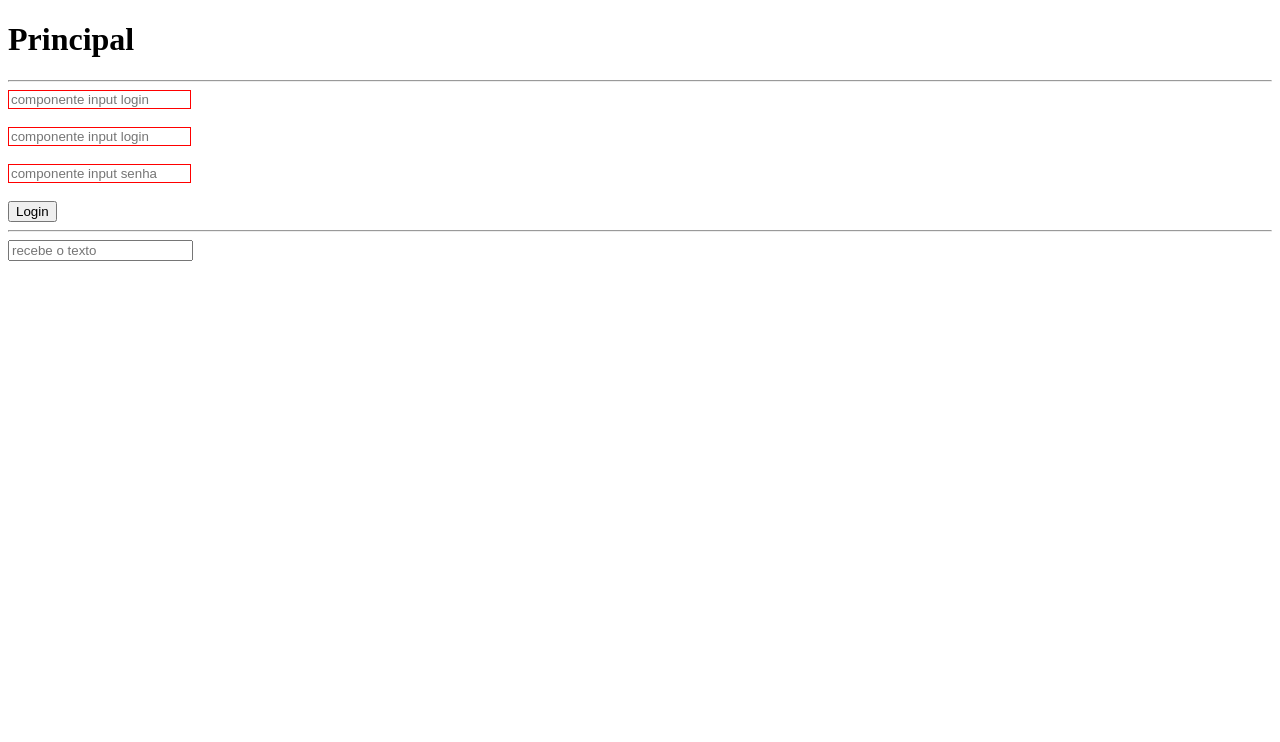
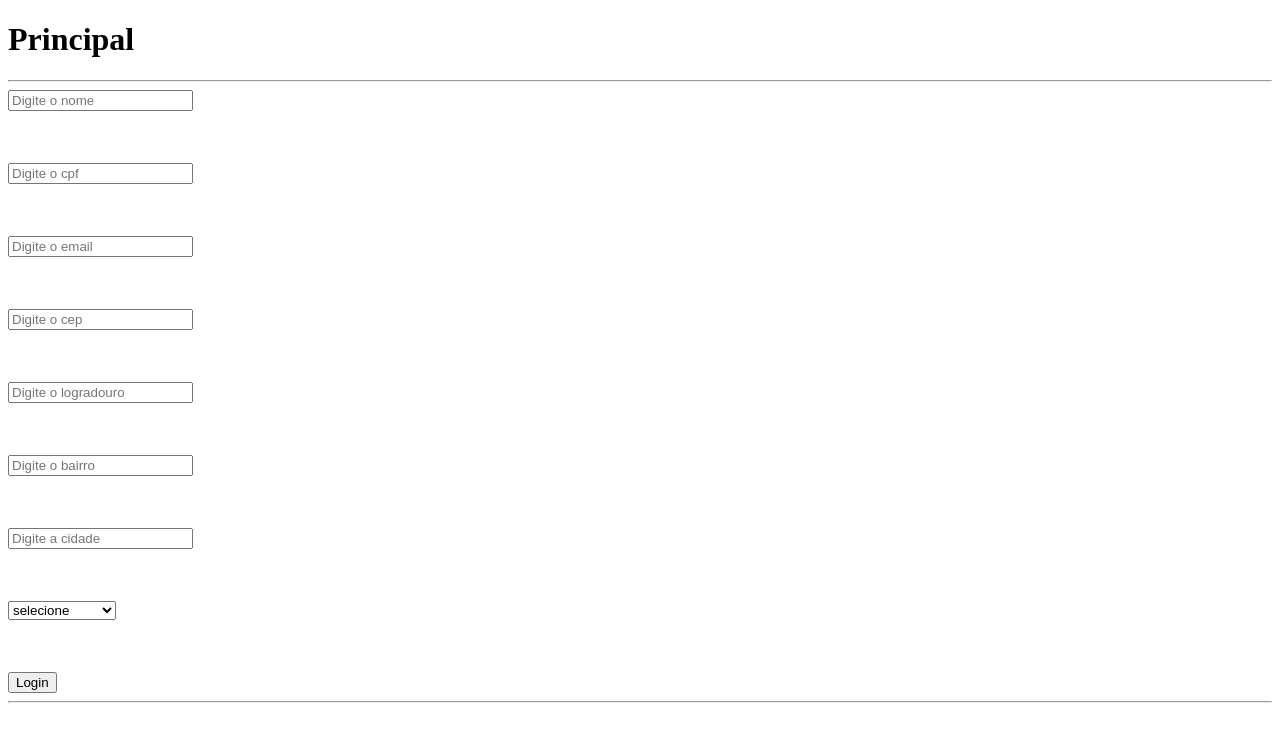
Before and after one commit to linconviana/callback-componente, a React (Create React App) app in the folder callback/: page / in a window 1280 px wide. Shown: the top 742 px of the page. Built offline with nearby package versions, Linux system fonts and the light colour scheme.

Commit message:
formulario unico com mascara, viacep api e dados para form

```diff
--- a/callback/package.json
+++ b/callback/package.json
@@ -10,6 +10,7 @@
     "@types/node": "^12.0.0",
     "@types/react": "^17.0.0",
     "@types/react-dom": "^17.0.0",
+    "axios": "^0.21.0",
     "react": "^17.0.2",
     "react-dom": "^17.0.2",
     "react-scripts": "4.0.3",
--- a/callback/src/App.tsx
+++ b/callback/src/App.tsx
@@ -1,30 +1,147 @@
 import React, { useState } from 'react';
 import './App.css';
-import Input from './components/Input';
+import { mascara, validarEmail } from './util/funcao';
+import { ViaCep } from './util/requestApi';
 
-type Usuario = {
-  login: '',
-  senha: ''
+type FormData = {
+  nome: string,
+  documento: string,
+  emil: string,
+  cep: string,
+  logradouro: string,
+  bairro: string,
+  localidade: string,
+  uf: string,
 }
+
+const AddressData = {
+  logradouro: '',
+  localidade: '',
+  bairro: '',
+  uf: '',
+  ddd: '',
+};
+
 //https://www.youtube.com/watch?v=Cg4QICsXhQ4
 function App() {
 
-  const [getUser, setGetUser] = useState<Usuario>({} as Usuario)
+  /// :: pegar valor do formulario
+  const [formData, setFormData] = useState<FormData>({} as FormData);
 
-  const getNome = (usuario: any, senha: any) =>{
-    setGetUser({
-      login: usuario,
-      senha: senha
-    })
+  /// :: exibir mensagem de erro
+  const [errorMessage, setErrorMessage] = useState('');
+
+  /// :: atualizar valor dos campos
+  const [documentValue, setDdocumentValue] = useState('');
+  const [cepValue, setCepValue] = useState('');
+  const [address, setAddress] = useState(AddressData);
+
+  /// :: enviar dados do formulario
+  const handleSubmit = (event: any) =>{
+
+    event.preventDefault();
+
+    const data = JSON.stringify(formData);
+
+    debugger
+
+  }
+
+  /// atualizar o valor dos input
+  const handleChange = (event: any) => {
+
+    const name = event.target.name;
+    const value = event.target.value;
+    let mask = '';
+
+    if(name === 'documento'){
+
+      mask = mascara(value, name);
+      setDdocumentValue(mask);
+    }
+    else if(name === 'cep'){
+      mask = mascara(value, name);
+      setCepValue(mask)
+    }
+
+    setFormData({...formData, [name] : value})
+  }
+
+  //https://pt.stackoverflow.com/questions/404856/como-pegar-o-valor-do-select
+  const estados = [
+    {id: "SP", name: 'São Paulo'},
+    {id: "RJ", name: 'Rio de Janeiro'},
+    {id: "MG", name: 'Minas Gerais'},
+    {id: "ES", name: 'Espirito Santo'},
+  ];
+
+  const onBlur = (event: any) => {
+
+    const name = event.target.name;
+    const value = event.target.value;
+
+    if(name === 'email'){
+
+      const status = validarEmail(value);
+      debugger
+      if(status){
+        setErrorMessage('');
+      }
+      else{
+        //setErrorMessage('E-mail no formato inválido!');
+        setCepValue('');
+      }
+    }
+    else if(name === 'cep'){
+
+      ViaCep(value.replace('-',''),setAddress);
+
+    }
+
   }
 
   return (
     <div>
       <h1>Principal</h1>
       <hr />
-      <Input dadosUsuario={getNome}/>
+      <form onSubmit={handleSubmit}>
+        <input type="text" name="nome" placeholder="Digite o nome" onChange={handleChange} />
+        <p>{errorMessage ? errorMessage : ''}</p>
+        <br /><br />
+        <input type="text" name="documento" placeholder="Digite o cpf" onChange={handleChange} value={documentValue} />
+        <p>{errorMessage ? errorMessage : ''}</p>
+        <br /><br />
+        <input type="text" name="email" placeholder="Digite o email" onChange={handleChange} onBlur={onBlur}/>
+        <p>{errorMessage ? errorMessage : ''}</p>
+        <br /><br />
+        <input type="text" name="cep"  placeholder="Digite o cep" onChange={handleChange} onBlur={onBlur} value={cepValue}/>
+        <p>{errorMessage ? errorMessage : ''}</p>
+        <br /><br />
+        <input type="text" name="logradouro"  placeholder="Digite o logradouro" onChange={handleChange} defaultValue={address && address.logradouro}/>
+        <p>{errorMessage ? errorMessage : ''}</p>
+        <br /><br />
+        <input type="text" name="bairro"  placeholder="Digite o bairro" onChange={handleChange} defaultValue={address && address.bairro}/>
+        <p>{errorMessage ? errorMessage : ''}</p>
+        <br /><br />
+        <input type="text" name="localidade"  placeholder="Digite a cidade" onChange={handleChange} defaultValue={address && address.localidade}/>
+        <p>{errorMessage ? errorMessage : ''}</p>
+        <br /><br />
+        <select name="uf" onChange={handleChange} value={address && address.uf} key={address && address.uf}>
+          <option key="">selecione</option>
+
+          {
+            estados.map((item, index) => (
+              <option key={index} value={item.id}>{item.name}</option>
+            ))
+          }
+
+        </select>
+        <p>{errorMessage ? errorMessage : ''}</p>
+        <br /><br />
+
+        <button type="submit" >Login</button>
+      </form>
       <hr />
-      <input type="text" placeholder="recebe o texto" />
     </div>
   );
 }
--- a/callback/src/components/Input/index.tsx
+++ /dev/null
@@ -1,54 +0,0 @@
-import { useState } from "react";
-import { mascara, viacep } from "../../util/funcao";
-
-type FormData = {
-    login: string;
-    senha: string;
-}
-
-const Input = ({...props}) => {
-
-    const [formData, setFormData] = useState<FormData>({} as FormData);
-    const [value, setValue] = useState("");
-
-    const handleChange = (event: any) => {
-      debugger
-      let result = mascara(event.target.value)
-
-        //pegar name e valor dos input do formulario
-        const name = event.target.name;
-        const value = result;
-
-        setValue(value);
-        //trocar pela informação digitada no formulario
-        setFormData({ ...formData, [name]: value });
-      };
-
-      const onBlur = (event: any) => {
-
-        let cpf = event.target.value;
-        let resultado = viacep(cpf, setValue)
-
-        debugger
-      }
-
-      const logar = () => {
-          debugger
-        props.dadosUsuario(formData.login, formData.senha)
-        debugger
-      }
-
-    return(
-        <>
-        <input type="text" name="cpf" value={value} placeholder="componente input login" onChange={handleChange} onBlur={onBlur} style={{border:'1px solid red'}}/>
-        <br /><br />
-        <input type="text" name="login" placeholder="componente input login" onChange={handleChange} style={{border:'1px solid red'}}/>
-        <br /><br />
-        <input type="text" name="senha" placeholder="componente input senha" onChange={handleChange} style={{border:'1px solid red'}}/>
-        <br /><br />
-        <button type="button" onClick={logar}>Login</button>
-        </>
-    )
-}
-
-export default Input;
--- a/callback/src/util/funcao.js
+++ b/callback/src/util/funcao.js
@@ -1,14 +1,23 @@
 import {mask, unMask} from 'remask';
 
-export const mascara = (cpf) => {
+export const mascara = (document, name) => {
 
-    const cleanMask = unMask(cpf);
-    const getMask = mask(cleanMask, ['999.999.999-99','99.999.999/9999-99']);
+    let cleanMask = unMask(document);
+    let getMask = '';
+
+    if(name === 'documento'){
+        getMask = mask(cleanMask, ['999.999.999-99','99.999.999/9999-99']);
+    }
+    else if(name === 'cep'){
+        getMask = mask(cleanMask, ['99999-990']);
+    }
+    //const getMask = mask(cleanMask, ['999.999.999-99','99.999.999/9999-99']);
 
     return getMask;
 }
 
-export const viacep = (cep, callback) => {
+export const validarEmail = (email) => {
 
-    return   {'Nome':'Lincon','numero':'307',}
+    var res = /[a-z0-9!#$%&'*+/=?^_`{|}~-]+(?:\.[a-z0-9!#$%&'*+/=?^_`{|}~-]+)*@(?:[a-z0-9](?:[a-z0-9-]*[a-z0-9])?\.)+[a-z0-9](?:[a-z0-9-]*[a-z0-9])?/gi;
+    return res.test(email);
 }
--- /dev/null
+++ b/callback/src/util/requestApi.ts
@@ -0,0 +1,27 @@
+import axios from 'axios';
+
+const MessageError = {
+    message: '',
+  };
+
+export const ViaCep = (cep: string, callback: any) => {
+
+    /* useEffect(() => {}, []); */
+    debugger
+    const url = `https://viacep.com.br/ws/${cep}/json/`;
+
+    axios
+      .get(url)
+      .then((response) => {
+        if (response.statusText === 'OK' && !response.data.erro) {
+          debugger;
+          callback(response.data);
+        } else {
+          debugger;
+          return [];
+        }
+      })
+      .catch((error) => {
+        return (MessageError.message = error.message);
+      });
+  };
```
Also changed, not shown: 1 other file (tests, documents, lock files or other folders).
